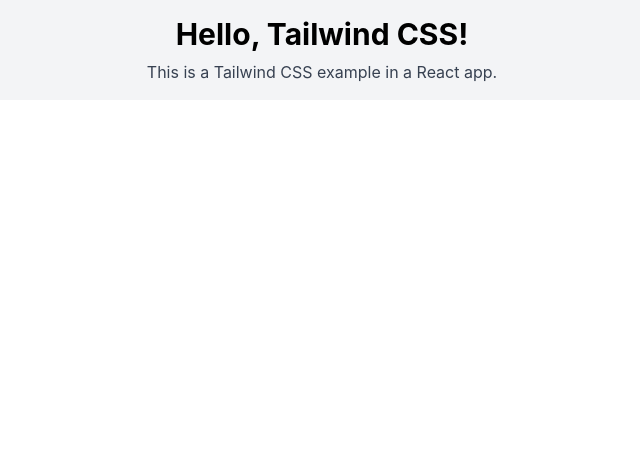
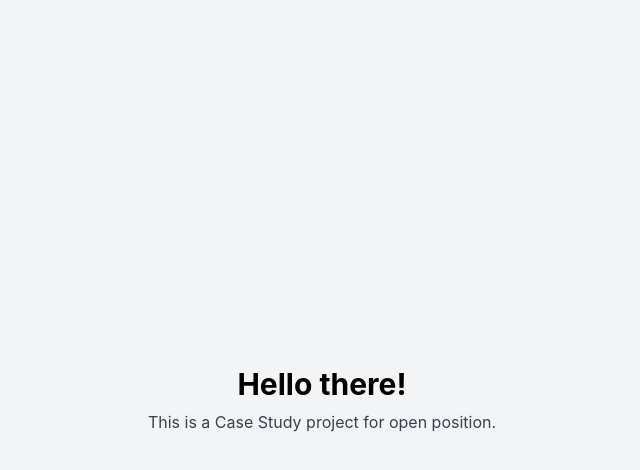
Before and after one commit to xseman98/case-study, a React (Create React App) app: page / in a window 1280 px wide. Shown: the top 470 px of the page, without its empty margins (318-958 px from the left). Built offline with nearby package versions, Linux system fonts and the light colour scheme.

Commit message:
feat: update home page

```diff
--- a/src/pages/HomePage.tsx
+++ b/src/pages/HomePage.tsx
@@ -2,10 +2,10 @@ import React from 'react'
 
 const HomePage: React.FC = () => {
   return (
-    <div className="bg-gray-100 p-4">
-      <h1 className="text-3xl font-bold text-center">Hello, Tailwind CSS!</h1>
+    <div className="min-h-screen flex flex-col justify-center py-12 px-4 sm:px-6 lg:px-8">
+      <h1 className="text-3xl font-bold text-center">Hello there!</h1>
       <p className="text-center text-gray-700 mt-2">
-        This is a Tailwind CSS example in a React app.
+        This is a Case Study project for open position.
       </p>
     </div>
   )
```
